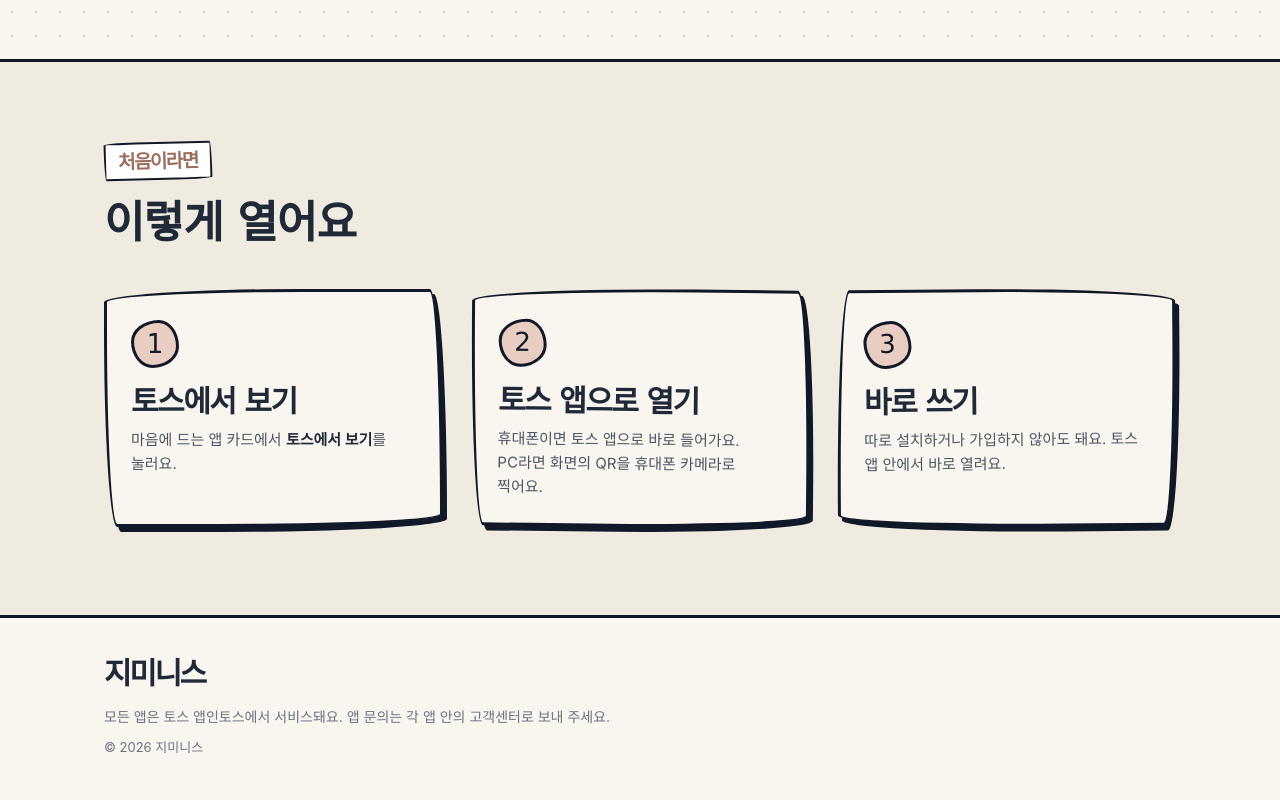
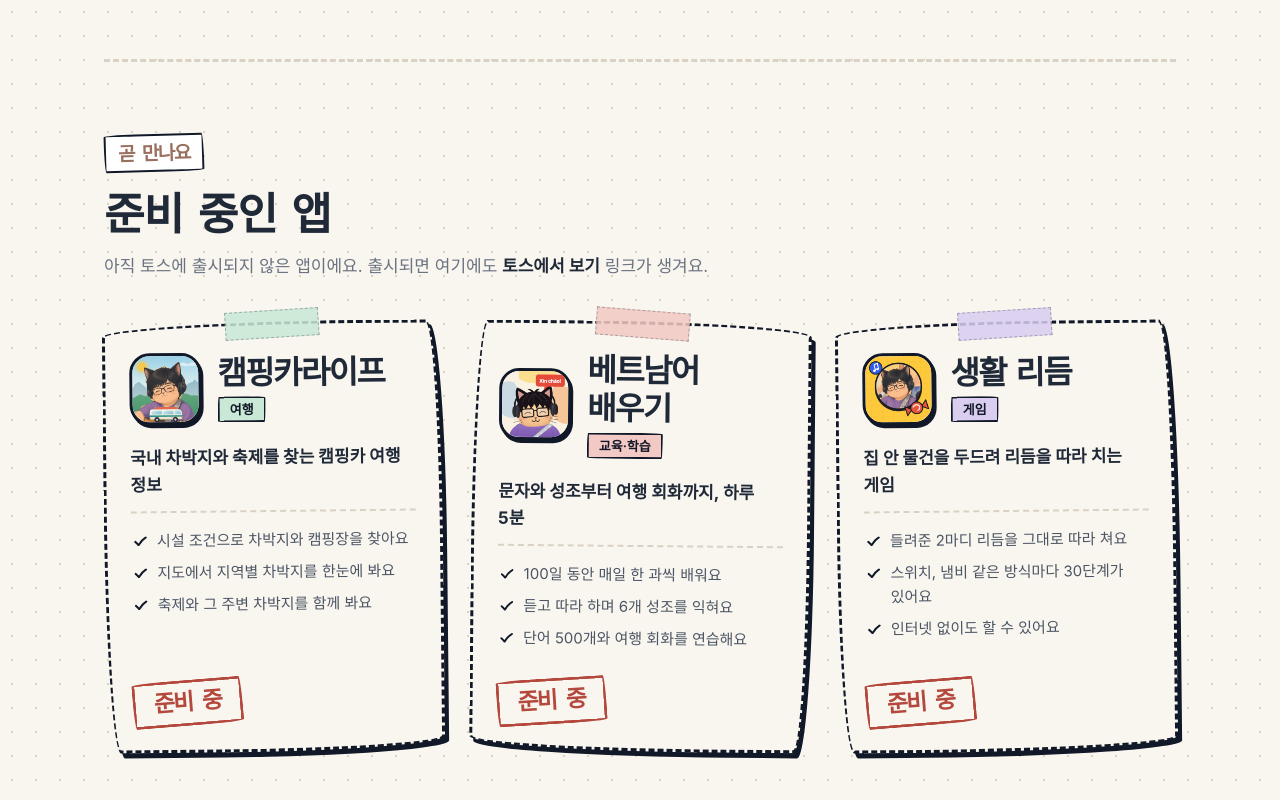
Before and after one commit to seungjinhan/portfolio_app, a plain HTML site: page index.html in a window 1280 px wide. Shown: the part 2400-3200 px from the top of the page. Drawn offline with Linux system fonts and the light colour scheme; a web font is replaced by a local one.

Commit message:
Add upcoming apps section (camping-car-life, viet-lang, life-rhythm)
Co-Authored-By: Claude Opus 5.5 <noreply@anthropic.com>

```diff
--- a/index.html
+++ b/index.html
@@ -214,6 +214,65 @@
       </div>
     </section>
 
+    <section id="soon" class="section section-soon wrap" aria-labelledby="soon-title">
+      <span class="tag">곧 만나요</span>
+      <h2 id="soon-title">준비 중인 앱</h2>
+      <p class="section-lead">아직 토스에 출시되지 않은 앱이에요. 출시되면 여기에도 <b>토스에서 보기</b> 링크가 생겨요.</p>
+
+      <div class="cards">
+        <article class="card soon" id="app-camping-car-life" style="--accent:#c9e8d5">
+          <div class="card-head">
+            <img class="icon" src="assets/icons/camping-car-life.png" alt="캠핑카라이프 아이콘" width="72" height="72">
+            <div>
+              <h3>캠핑카라이프</h3>
+              <span class="chip">여행</span>
+            </div>
+          </div>
+          <p class="tagline">국내 차박지와 축제를 찾는 캠핑카 여행 정보</p>
+          <ul class="features">
+            <li>시설 조건으로 차박지와 캠핑장을 찾아요</li>
+            <li>지도에서 지역별 차박지를 한눈에 봐요</li>
+            <li>축제와 그 주변 차박지를 함께 봐요</li>
+          </ul>
+          <span class="stamp">준비 중</span>
+        </article>
+
+        <article class="card soon" id="app-viet-lang" style="--accent:#f2c9c4">
+          <div class="card-head">
+            <img class="icon" src="assets/icons/viet-lang.png" alt="베트남어 배우기 아이콘" width="72" height="72">
+            <div>
+              <h3>베트남어 배우기</h3>
+              <span class="chip">교육·학습</span>
+            </div>
+          </div>
+          <p class="tagline">문자와 성조부터 여행 회화까지, 하루 5분</p>
+          <ul class="features">
+            <li>100일 동안 매일 한 과씩 배워요</li>
+            <li>듣고 따라 하며 6개 성조를 익혀요</li>
+            <li>단어 500개와 여행 회화를 연습해요</li>
+          </ul>
+          <span class="stamp">준비 중</span>
+        </article>
+
+        <article class="card soon" id="app-life-rhythm" style="--accent:#d9cdf0">
+          <div class="card-head">
+            <img class="icon" src="assets/icons/life-rhythm.png" alt="생활 리듬 아이콘" width="72" height="72">
+            <div>
+              <h3>생활 리듬</h3>
+              <span class="chip">게임</span>
+            </div>
+          </div>
+          <p class="tagline">집 안 물건을 두드려 리듬을 따라 치는 게임</p>
+          <ul class="features">
+            <li>들려준 2마디 리듬을 그대로 따라 쳐요</li>
+            <li>스위치, 냄비 같은 방식마다 30단계가 있어요</li>
+            <li>인터넷 없이도 할 수 있어요</li>
+          </ul>
+          <span class="stamp">준비 중</span>
+        </article>
+      </div>
+    </section>
+
     <section id="how" class="section how-band" aria-labelledby="how-title">
       <div class="wrap">
         <span class="tag">처음이라면</span>
--- a/style.css
+++ b/style.css
@@ -451,6 +451,31 @@ a { color: inherit; }
 }
 .card-link { align-self: flex-start; }
 
+/* ---------- upcoming apps ---------- */
+.section-soon { padding-top: 0; }
+.section-soon::before {
+  content: "";
+  display: block;
+  margin-bottom: 72px;
+  border-top: 3px dashed var(--dots);
+}
+.card.soon { border-style: dashed; box-shadow: var(--shadow-md); }
+.card.soon:hover { box-shadow: var(--shadow-lg); }
+.stamp {
+  align-self: flex-start;
+  padding: 6px 18px;
+  border: 3px solid #b4483c;
+  border-radius: var(--r-c);
+  color: #b4483c;
+  font-family: var(--hand);
+  font-weight: 700;
+  font-size: 23px;
+  letter-spacing: -0.08em;
+  word-spacing: 0.15em;
+  line-height: 1.2;
+  transform: rotate(-4deg);
+}
+
 /* ---------- how ---------- */
 .how-band {
   background: var(--paper-2);
@@ -518,6 +543,8 @@ a { color: inherit; }
   .stat strong { font-size: 34px; }
   .stat span { font-size: 16px; }
   .section { padding-top: 56px; padding-bottom: 64px; }
+  .section-soon { padding-top: 0; }
+  .section-soon::before { margin-bottom: 48px; }
   .cards { grid-template-columns: 1fr; }
   .card, .card:nth-child(odd), .card:nth-child(even) { transform: none; }
 }
```
Also changed, not shown: assets/icons/camping-car-life.png (added), assets/icons/life-rhythm.png (added), assets/icons/viet-lang.png (added), 1 other file.
